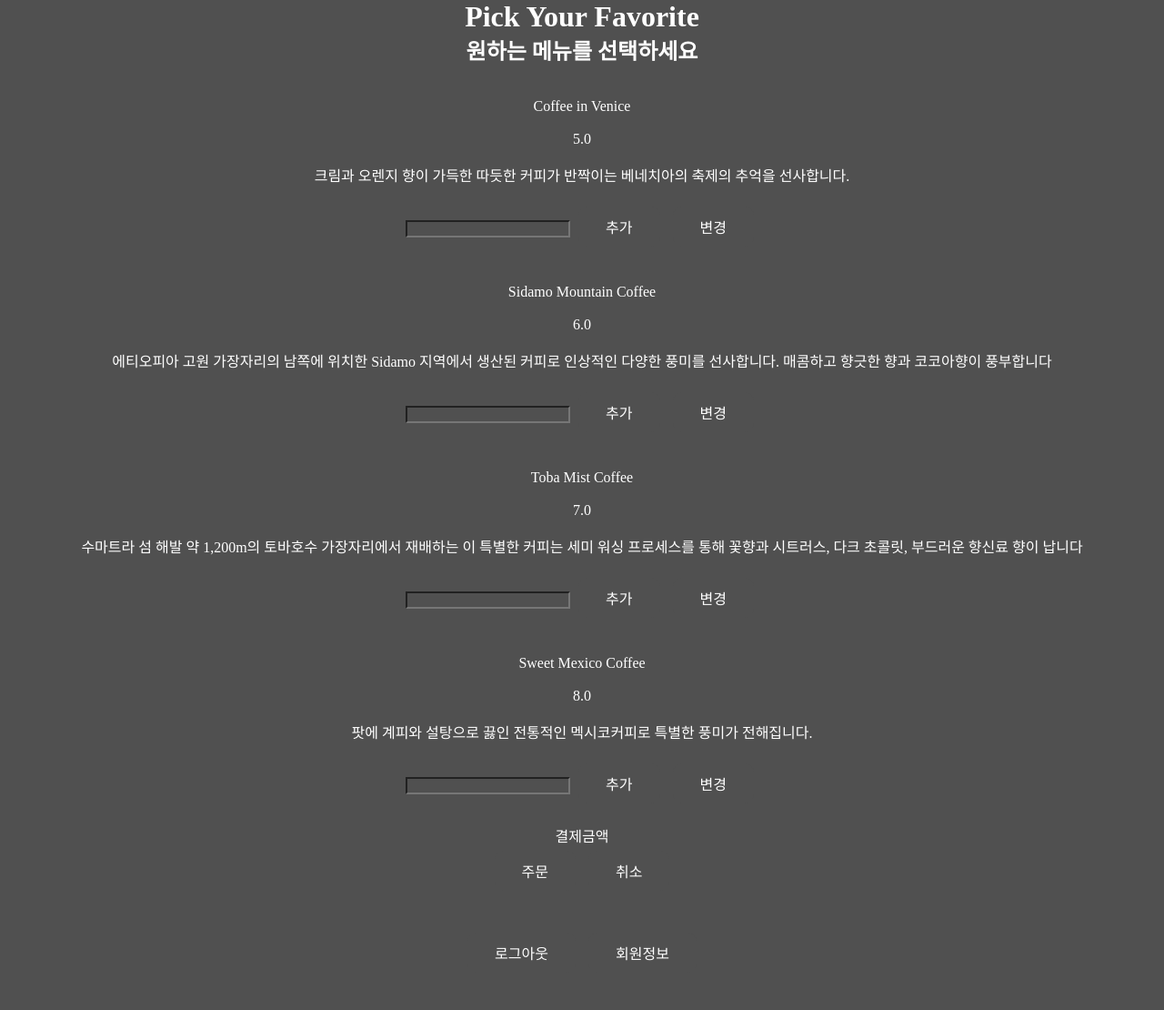
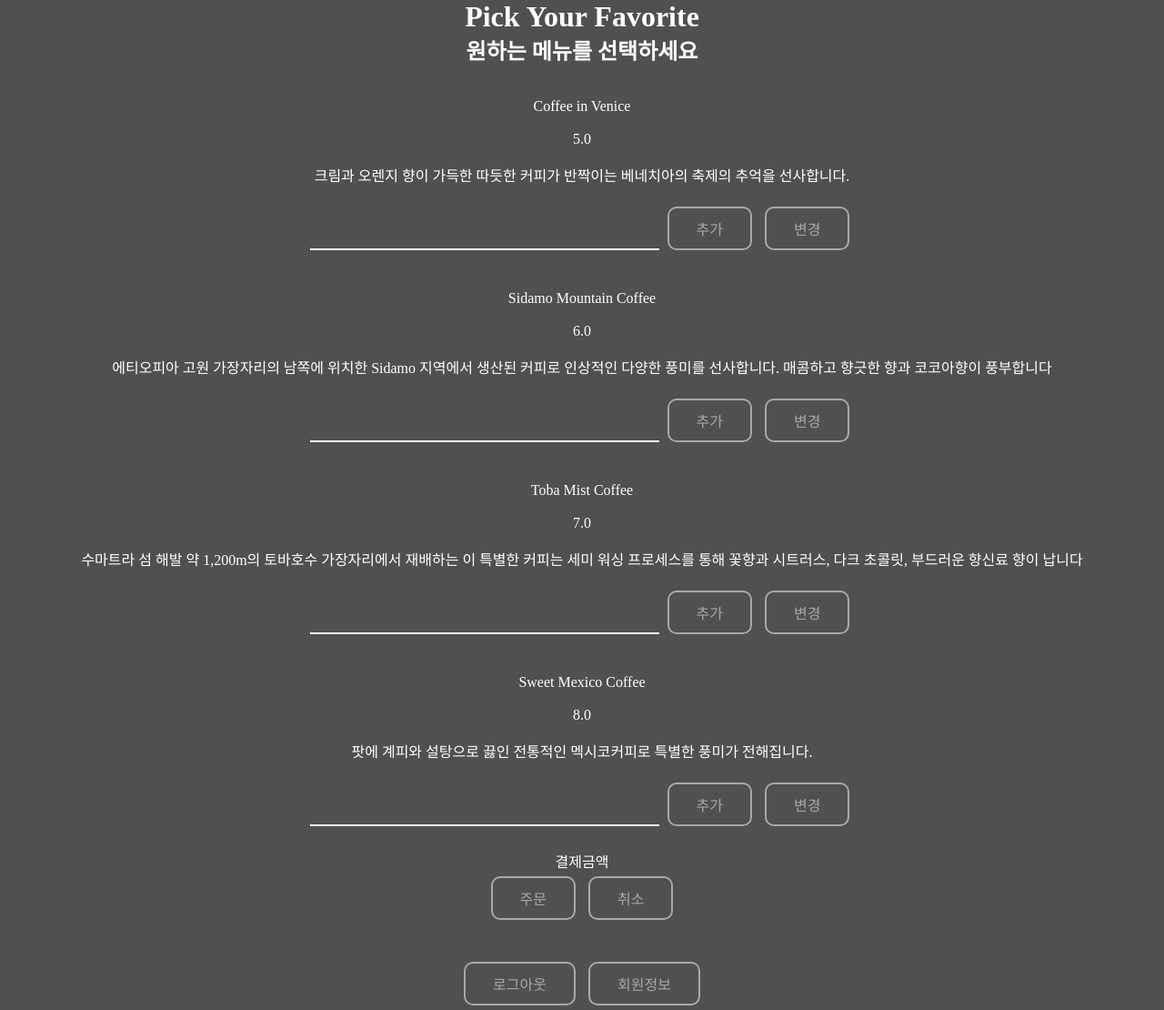
Before and after one commit to Henry-choi426/TeamProject01, a Flask app: page /menupage in a window 1280 px wide. Shown: the whole page at 91% size. Before the commit the page ends 1056 px from the top, so only its background shows below. Run offline with Flask 2, Linux system fonts and the light colour scheme.

Commit message:
Update style.css

```diff
--- a/static/css/style.css
+++ b/static/css/style.css
@@ -10,8 +10,8 @@
 
 .button {
   align-items: center;
-  background-color: none;
-  border: 3px white;
+  background-color: rgba(247, 247, 247, 0);
+  border: 2px solid white;
   border-radius: 10px;
   color: white;
   padding: 10px 30px;
@@ -21,11 +21,23 @@
   font-size: 16px;
   margin: 5px 5px;
   cursor: default;
+  opacity: 0.5;
+  transition-duration: 0.5s;
 }
 
 .button:hover{
   background-color: white;
   color: black;
-  border: none;
+  border: 2px solid white;
   cursor: default;
+  opacity: 1;
 }
+
+.form {
+    width: 30%;
+    padding: 12px 20px;
+    margin: 8px 0;
+    box-sizing: border-box;
+    border: none;
+    border-bottom: 2px solid white;
+  }
```
